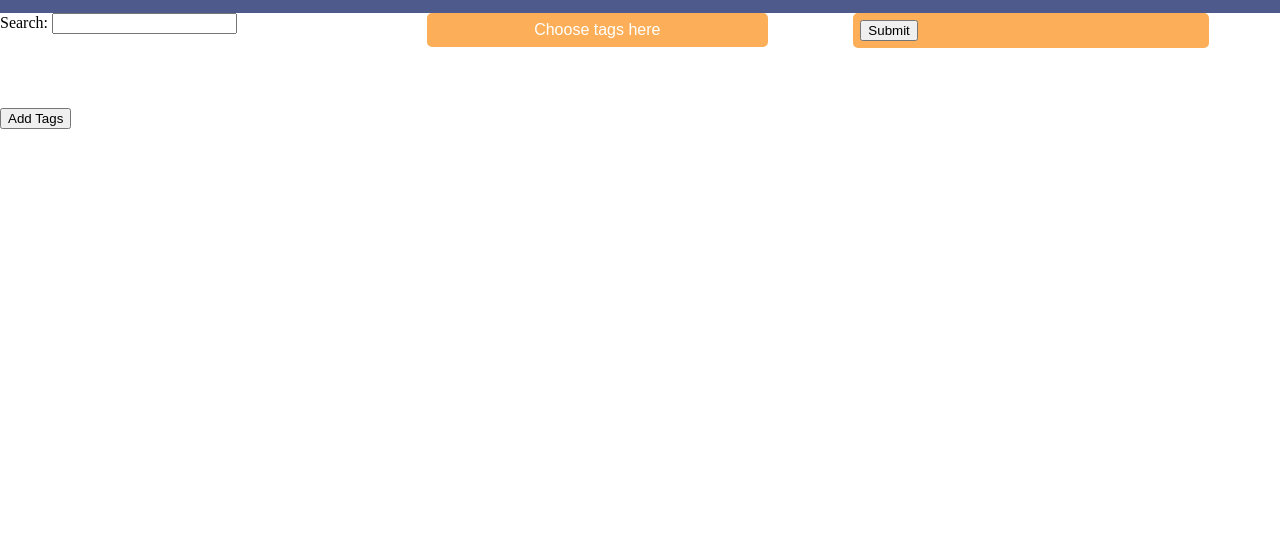
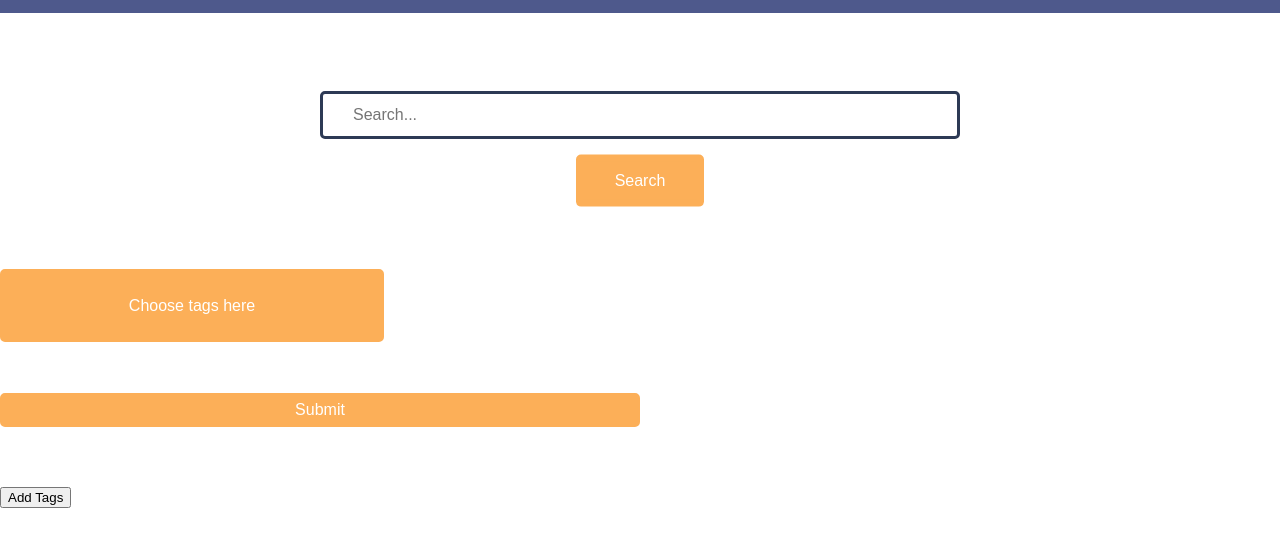
Before and after one commit to cse110-fa21-group31/cse110-fa21-group31, a website with bundled scripts: page source/pages/homePage.html in a window 1280 px wide. Shown: the part 51-598 px from the top of the page. Built offline with nearby package versions, Linux system fonts and the light colour scheme; no server answers; a web font is replaced by a local one.

Commit message:
Slightly prettier css

```diff
--- a/source/assets/styles/homePage.css
+++ b/source/assets/styles/homePage.css
@@ -1,23 +1,21 @@
-.searchBar {
-    display: grid;
-    grid-template-columns: 1fr 1fr 1fr;
-}
-
 .tagsList {
     display:hidden;
 }
 
-/*
-    Search Tag
-*/
+
+/*************************
+    Search Tag Stylings
+**************************/
 
 #selectTagButton {
-    width: 80%;
-    padding: 2%, 4%;
+    width: 30%;
+    height: 2%;
+    padding: 2%;
+    margin-bottom: 2%;
     background: #FCAF58;
     color: white;
     font-size: 100%;
-    border: 7px solid #FCAF58;
+    border: 2px solid #FCAF58;
     border-radius: 5px;
     cursor: pointer;
 }
@@ -36,14 +34,15 @@
 #tagsList {
     display: grid;
     justify-content: center;
-    grid-template-columns: repeat(auto, minmax(200px, 1fr));
+    grid-template-columns: repeat(3, minmax(200px, 1fr));
     /* grid-template-columns: 1fr, 1fr, 1fr; */
     grid-gap: 1rem;
 }
 
-#submit {
-    width: 80%;
+#submitButton {
+    width: 50%;
     padding: 2%, 4%;
+    margin-top: 2%;
     background: #FCAF58;
     color: white;
     font-size: 100%;
--- a/source/pages/homePage.html
+++ b/source/pages/homePage.html
@@ -26,11 +26,12 @@
     <div id="header">
         <!-- imported from navBarWithGoogle.js -->
     </div>
-    <div class="searchBar">
-        <div id="keyword" class="formItem">
-            <label for="keyword">Search:</label>
-            <input type="text" name="keyword" id="keyword">
-        </div>
+    <div class="searchBarHomePage">
+        <form class="searchItems" class="formItem" action='source/scripts/indexSearch.js' id="searchBarFormHomepage">
+                <input type="search" name="keyword" id="searchBarHome" placeholder="Search...">
+                <input type="button" name="submit" id="searchButtonHome" value="Search">
+        </form>
+    </div>
         <div id="selectTag" class="formItem">
             <input type="button" name="selectTag" id="selectTagButton" value="Choose tags here">
             <div id="tagsList">
@@ -38,7 +39,7 @@
             </div>
         </div>
         <div id="submit" class="formItem">
-            <input type="submit" value="Submit">
+            <input type="submit" value="Submit" id="submitButton">
         </div>
     </div>
     <div class="myRecipeCardGridContainer"> </div>
```
Also changed, not shown: 1 other file.
